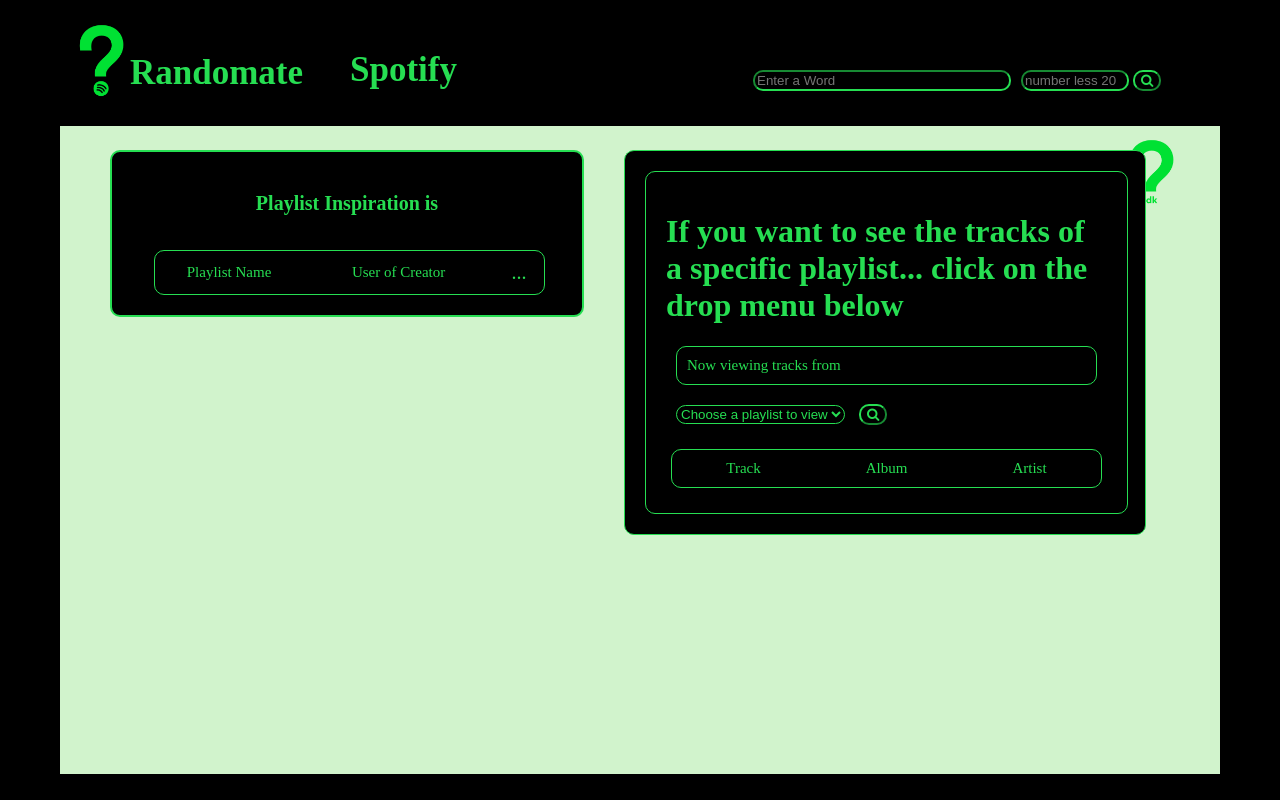
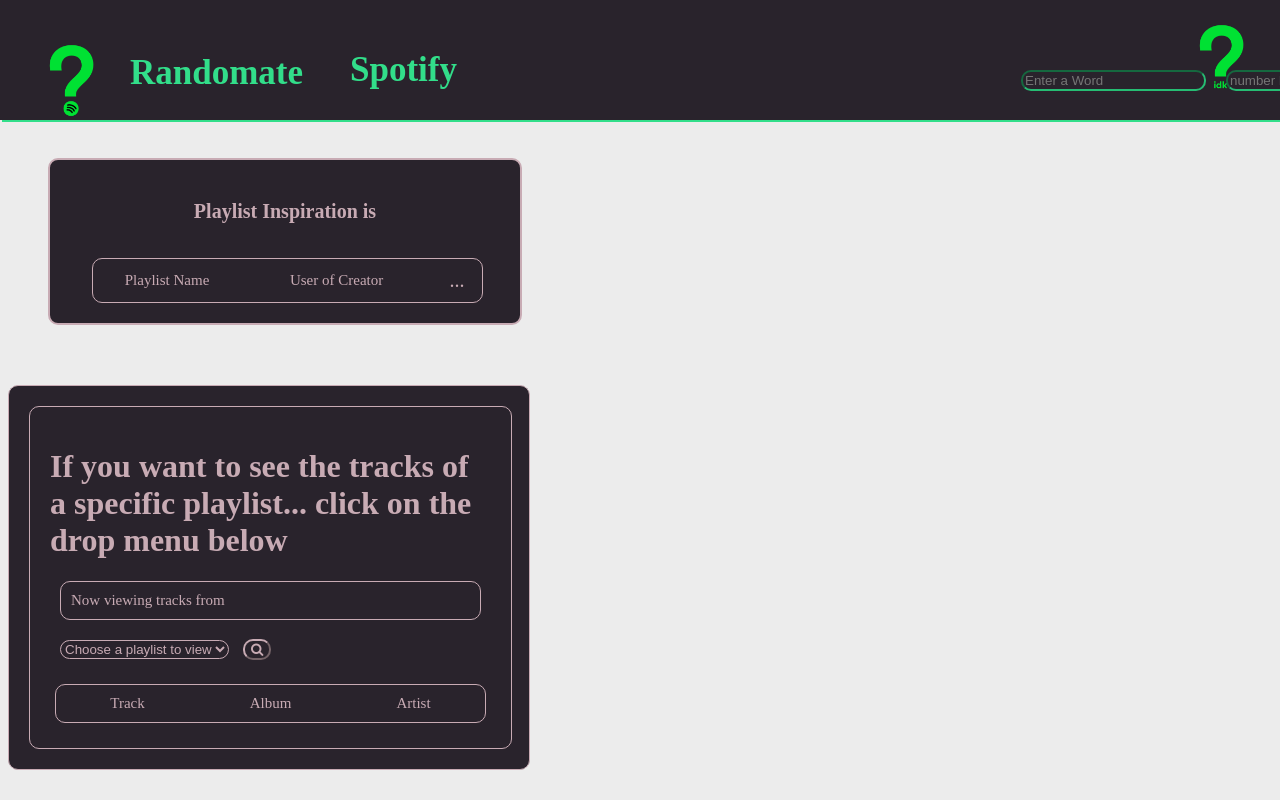
Before and after one commit to ramired2/randomate, a Flask app: template templates/search.html in a window 1280 px wide. Run offline with Flask 2, Linux system fonts and the light colour scheme; the template is opened without the code that fills it, so the values that code supplies are empty; some libraries are stand-ins or nearby versions.

Commit message:
fixing formatting and updating links/webscraping

```diff
--- a/static/homepage_style.css
+++ b/static/homepage_style.css
@@ -1,15 +1,40 @@
-header {
-    display: inline-flex;
-    width: -webkit-fill-available;
-    left: 0px;
-    height: 126px;
-    top: 0px;
-    background-color: black;
+/* header {
+    /* display: inline-flex; */
+    /* width: -webkit-fill-available; */
+    /* left: 0px; */
+    /* height: 126px; */
+    /* top: 0px; */
+    /* background-color: #29232c; */
+    /* position: fixed;
+} */
+
+body {
+    display: inline-block;
+    align-items: center;
+}
+
+/* for header */
+.headerContent {
+    /* background-color: #394e60; */
+    background-color: #29232c;
+    display: flex;
     position: fixed;
+    align-items: center;
+    height: 100px;
+    padding-bottom: 20px;
+    top: 0;
+    left: 0;
+    right: 0;
+    box-shadow: 2px 2px #32DE8A;
+}
+
+.navItem {
+    margin: 0px 10px 0px 10px;
+
 }
 
 html {
-    background-color: rgb(209, 243, 204);
+    background-color: #ececec;
 }
 
 .rando {
@@ -18,7 +43,7 @@ html {
 }
 
 img {
-    position: absolute;
+    position: inherit;
     width: 80px;
     height: 80px;
 }
@@ -35,7 +60,7 @@ img {
 .site-title a {
     text-decoration: none;
     padding: 10px 10px 10px 10px;
-    color: #26de52;
+    color: #32DE8A;
     display: inline-block;
     margin: 10px 40px 10px 40px;
 }
@@ -67,56 +92,26 @@ img {
     height: 30px;
 }
 
-#searchFunct {
-    position: absolute;
-    right: 210px;
-    margin: 10px;
-    border-color: #26de52;
-    border-radius: 10px;
-    color: #26de52;
-    background-color: black;
-    border-color: #26de52;
-    width: 250px;
-}
-
-#searchFunct:focus {
-    border-radius: 10px;
-    border-color: #26de52;
-}
-
-#searchButton {
-    right: 110px;
-    border-radius: 10px;
-    color: #26de52;
-    background-color: black;
-    border-color: #26de52;
-    cursor: pointer;
-}
-
-#searchButton:hover {
-    color:black;
-    background-color: #26de52;
-    border-color:#6aff8d;
-}
-
 .instructions {
     border-radius: 10px;
-    border: 2px solid #26de52;
+    border: 2px solid #c8abb4;
     width: 460px;
-    position: relative;
+    /* position: relative; */
     margin: 30px 50px 30px 50px;
     height: fit-content;
-    background-color: black;
-    color: #26de52;
+    background-color: #29232c;
+    color: #c8abb4;
     padding: 10px;
+    width: fit-content;
 }
 
 .info {
     margin:10px;
     padding:20px;
-    border: #26de52 1px solid;
+    border: #c8abb4 1px solid;
     border-radius: 10px;
-    width:400px;
+    /* width:400px; */
+    /* width: fit-content; */
 }
 
 .instructions h1 {
@@ -124,16 +119,16 @@ img {
 }
 
 .content {
-    top: 100px;
-    display: inline-flex;
-    margin: 20px;
-    position: fixed;
-    left: 50px;
-    width: 1000px;
-    right: 50px;
-    height: 520px;
-    overflow-y: scroll;
-    width: -webkit-fill-available;
+    /* top: 100px; */
+    /* display: inline-block; */
+    margin: 150px 0px 20px 0px;
+    /* position: relative; */
+    /* left: 50px; */
+    /* width: 1000px; */
+    /* right: 50px; */
+    /* height: 520px; */
+    /* overflow-y: scroll; */
+    /* width: -webkit-fill-available; */
 }
 
 /* FOR LIKED SONGS */
@@ -146,11 +141,13 @@ img {
 }
 
 .homeRand {
-    left:50px;
+    position: relative;
+    left: 20px;
+    top: 20px;
 }
 
 .indivLabel {
-    border: #26de52 1px solid;
+    border: #c8abb4 1px solid;
     border-radius: 10px;
     padding: 10px;
     margin: 10px;
@@ -223,18 +220,21 @@ img {
 }
 
 .top {
-    background-color: black;
-    color: #26de52;
+    background-color: #29232c;
+    color: #c8abb4;
     /* ch 50 --> 90 */
-    margin: 30px 90px 30px 50px;
+    display: inline-block;
+    margin: 30px;
     border-radius: 10px;
     height: fit-content;
     padding: 10px;
+    /* width: fit-content; */
     width: 460px;
+    vertical-align: top;
 }
 
 #gatheredPlaylists {
-    border: black 5px solid;
+    border: #29232c 5px solid;
     height: fit-content;
 }
 
@@ -246,12 +246,12 @@ img {
     width:200px;
 }
 
-.decorate {
-    background-color: black;
+/* .decorate {
+    background-color: #29232c;
     position: absolute;
     display: block;
     position:fixed;
-}
+} */
 
 .sides {
     width: 60px;
@@ -265,14 +265,14 @@ img {
     left: 0px;
 }
 
-.bottom {
+/* .bottom {
     width: -webkit-fill-available;
     left: 0px;
     height: 26px;
     bottom: 0px;
-    background-color: black;
+    background-color: #29232c;
     position: fixed;
-}
+} */
 
 .diffCountry {
     left:50px;
@@ -281,9 +281,9 @@ img {
 
 #gatheredPlaylists {
     margin: 30px 40px 30px 40px;
-    background-color: black;
+    background-color: #29232c;
     border-radius: 10px;
-    border: #26de52 2px solid;
+    border: #c8abb4 2px solid;
     width: 450px;
     left: 50px;
     text-align: center;
@@ -292,7 +292,7 @@ img {
 }
 
 .plsylistTxt {
-    color: #26de52;
+    color: #c8abb4;
     margin:10px;
     font-size: 15px;
 }
@@ -300,9 +300,9 @@ img {
 .displayPlaylists {
     margin: 5px 5px 10px 10px;
     display: inline-flex;
-    border:#26de52 1px solid;
+    border:#c8abb4 1px solid;
     border-radius: 10px;
-    background-color: black;
+    background-color: #29232c;
     align-items: center;
 }
 
@@ -353,19 +353,20 @@ img {
 }
 
 .containerHelp img {
-    top:15px;
+    top: 20px;
     cursor: help;
+    right: 20px;
 }
 .containerHelp:hover .HiddenText{
     visibility: visible;
     background-color: #26de51c7;
-    color:black;
-    border-color: #26de52;
+    color:#29232c;
+    border-color: #c8abb4;
     font-size: 13px;
 }
 
 .play {
-    background-color: #26de52;
+    background-color: #c8abb4;
     border-radius: 50%;
     width: 17px;
     height: 17px;
@@ -517,30 +524,43 @@ img {
 }
 
 #countryChoose {
-    color: #26de52;
-    background: black;
-    border-color: #26de52;
+    color: #c8abb4;
+    background: #29232c;
+    border-color: #c8abb4;
     border-radius: 10px;
 }
+
+
+/* for search bar */
+.formSearch {
+    /* width:400px; */
+    display: inline-flex;
+}
+
 #inputNum {
-    border-color: #26de52;
     border-radius: 10px;
-    color: #26de52;
-    background-color: black;
-    border-color: #26de52;
+    color: #32DE8A;
+    background-color: #29232c;
+    border-color: #26bc73;
     width: 100px;
     margin: 10px 0px 10px 10px;
 }
 
-.formSearch {
-    width:400px;
+#changeColor {
+    border-color: #c8abb4;
+    color: #c8abb4;
+    background-color: #29232c;
+    border-color: #c8abb4;
+    width: 100px;
+    /* margin: 10px 0px 10px 10px; */
+    border-radius: 10px;
 }
 
 .choosePlaylist {
-    border: #26de52 1px solid;
-    color: #26de52;
+    border: #c8abb4 1px solid;
+    color: #c8abb4;
     border-radius: 10px;
-    background-color: black;
+    background-color: #29232c;
     height: fit-content;
     position: relative;
     top: 30px;
@@ -549,19 +569,57 @@ img {
     padding: 10px;
 }
 
+#searchFunct {
+    /* position: absolute; */
+    /* right: 210px; */
+    margin: 10px;
+    border-radius: 10px;
+    color: #32DE8A;
+    background-color: #29232c;
+    border-color: #26bc73;
+    /* width: 250px; */
+}
+
+#searchFunct:focus {
+    border-radius: 10px;
+    border-color: #26bc73;
+}
+
+#searchButton {
+    /* right: 110px; */
+    margin-left: 10px;
+    margin-top:10px;
+    border-radius: 10px;
+    color: #32DE8A;
+    background-color: #29232c;
+    border-color: #26bc73;
+    cursor: pointer;
+}
+
+.fixHeight {
+    height: fit-content;
+    margin: 0px 10px 0px 10px;
+}
+
+#searchButton:hover {
+    color:#29232c;
+    background-color: #32DE8A;
+    border-color:#26bc73;
+}
+
 .pick {
-    color:#26de52;
-    background-color: black;
-    border: 1px #26de52 solid;
+    color:#c8abb4;
+    background-color: #29232c;
+    border: 1px #c8abb4 solid;
     border-radius: 10px;
     margin: 10px 10px 20px 10px;
 }
 
 #playlistChooseButton {
     border-radius: 10px;
-    color: #26de52;
-    background-color: black;
-    border-color: #26de52;
+    color: #c8abb4;
+    background-color: #29232c;
+    border-color: #c8abb4;
     cursor: pointer;
 }
 
@@ -593,12 +651,12 @@ img {
 }
 
 .linkPl {
-    color:#26de52;
+    color:#c8abb4;
     text-decoration: none;
     margin:5px;
 }
 
 .linkPl:hover {
-    color:#26de52;
+    color:#c8abb4;
     text-decoration: underline;
 }
--- a/templates/search.html
+++ b/templates/search.html
@@ -71,7 +71,7 @@
             {% for songs in songs %}
             <div class="displayPlaylists indivPlaylist indivTrack">
                 <p class="plsylistTxt track songTitle"><a href='https://open.spotify.com/track/{{ songs.id }}' target="_blank">{{ songs.name }}</a></p>
-                <p class="plsylistTxt track artistCreator"><a href='https://open.spotify.com/album/{{ songs.album["id"] }}' target="_blank">{{ songs.album["name"] }}</a></p>
+                <p class="plsylistTxt track artistCreator"><a href='https://open.spotify.com/album/{{ songs.albumId }}' target="_blank">{{ songs.albumName }}</a></p>
                 <p class="plsylistTxt track creatorName"><a href='https://open.spotify.com/artist/{{ songs.artistId }}' target="_blank">{{ songs.artistName }}</a></p>
           </div>
           {% endfor %}
```
Also changed, not shown: other parts of static/homepage_style.css (+40 -34 lines), randomate.py (+30 -26 lines), search.py (+98 -36 lines), templates/homepage.html (+47 -30 lines), top.py (+24 -19 lines).
